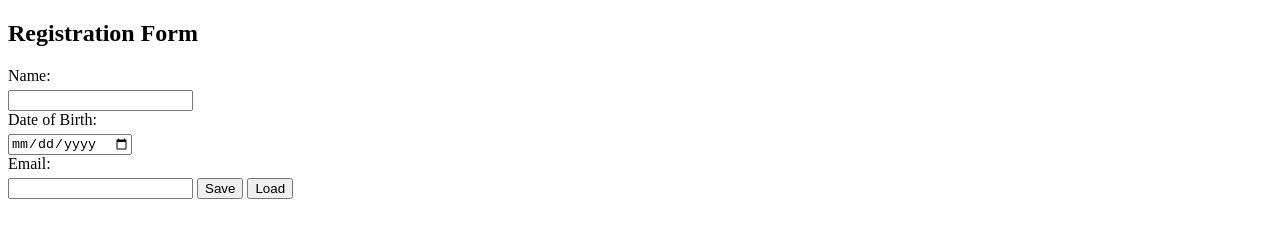
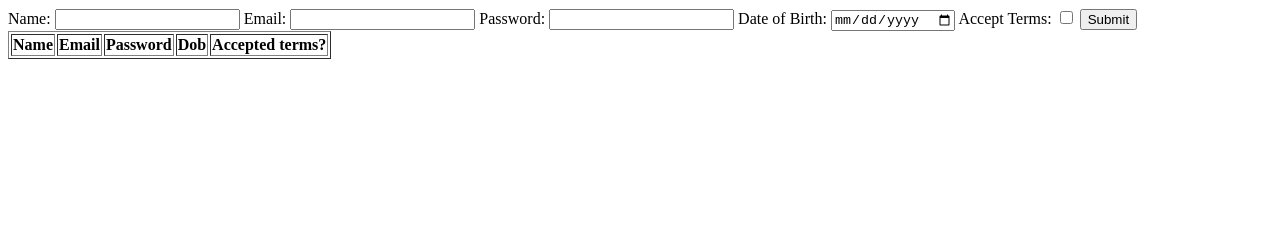
Before and after one commit to HarshithsaiPondrati/wd101, a plain HTML site: page index.html in a window 1280 px wide. Drawn offline with Linux system fonts and the light colour scheme.

Commit message:
Update index.html

```diff
--- a/index.html
+++ b/index.html
@@ -1,76 +1,45 @@
+
 <!DOCTYPE html>
 <html lang="en">
 <head>
-  <meta charset="UTF-8">
-  <meta name="viewport" content="width=device-width, initial-scale=1.0">
-  <title>Registration Form</title>
-  <style>
-    label {
-      display: block;
-      margin-bottom: 5px;
-    }
-  </style>
+    <meta charset="UTF-8">
+    <meta name="viewport" content="width=device-width, initial-scale=1.0">
+    <title>Registration Form</title>
+    <script src="index.js" defer></script> <!-- Include index.js -->
 </head>
 <body>
 
-  <h2>Registration Form</h2>
+    <form id="registrationForm">
+        <label for="name">Name:</label>
+        <input type="text" id="name" required>
 
-  <form id="registrationForm">
-    <label for="name">Name:</label>
-    <input type="text" id="name" name="name" required>
+        <label for="email">Email:</label>
+        <input type="email" id="email" required>
 
-    <label for="dob">Date of Birth:</label>
-    <input type="date" id="dob" name="dob" required>
+        <label for="password">Password:</label>
+        <input type="password" id="password" required>
 
-    <label for="email">Email:</label>
-    <input type="email" id="email" name="email" required>
+        <label for="dob">Date of Birth:</label>
+        <input type="date" id="dob" onchange="validateDateOfBirth()" required>
 
-    <button type="button" onclick="saveData()">Save</button>
-    <button type="button" onclick="loadData()">Load</button>
-  </form>
+        <label for="acceptTerms">Accept Terms:</label>
+        <input type="checkbox" id="acceptTerms" required>
 
-  <script>
-    function saveData() {
-      const name = document.getElementById('name').value;
-      const dob = document.getElementById('dob').value;
-      const email = document.getElementById('email').value;
+        <button type="submit">Submit</button>
+    </form>
 
-      // Additional validation for age (18 to 55)
-      const age = calculateAge(new Date(dob));
-      if (age < 18 || age > 55) {
-        alert('Age must be between 18 and 55.');
-        return;
-      }
-
-      const userData = { name, dob, email };
-      localStorage.setItem('userData', JSON.stringify(userData));
-      alert('Data saved successfully!');
-    }
-
-    function loadData() {
-      const userData = JSON.parse(localStorage.getItem('userData'));
-      if (userData) {
-        document.getElementById('name').value = userData.name;
-        document.getElementById('dob').value = userData.dob;
-        document.getElementById('email').value = userData.email;
-        alert('Data loaded successfully!');
-      } else {
-        alert('No saved data found.');
-      }
-    }
-
-    function calculateAge(birthDate) {
-      const currentDate = new Date();
-      const age = currentDate.getFullYear() - birthDate.getFullYear();
-      const monthDiff = currentDate.getMonth() - birthDate.getMonth();
-
-      if (monthDiff < 0 || (monthDiff === 0 && currentDate.getDate() < birthDate.getDate())) {
-        return age - 1;
-      } else {
-        return age;
-      }
-    }
-  </script>
+    <table border="1">
+        <thead>
+            <tr>
+                <th>Name</th>
+                <th>Email</th>
+                <th>Password</th>
+                <th>Dob</th>
+                <th>Accepted terms?</th>
+            </tr>
+        </thead>
+        <tbody id="tableBody"></tbody>
+    </table>
 
 </body>
 </html>
```
